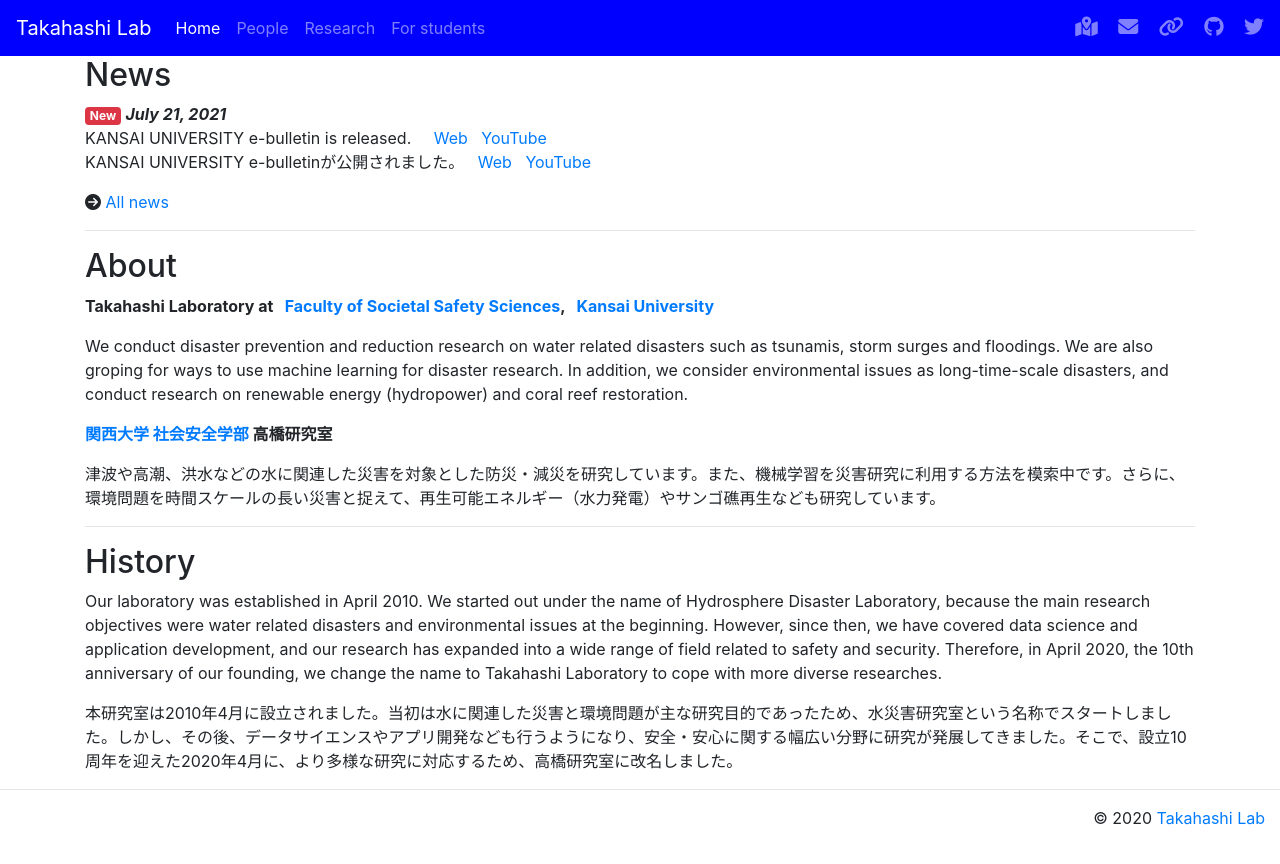
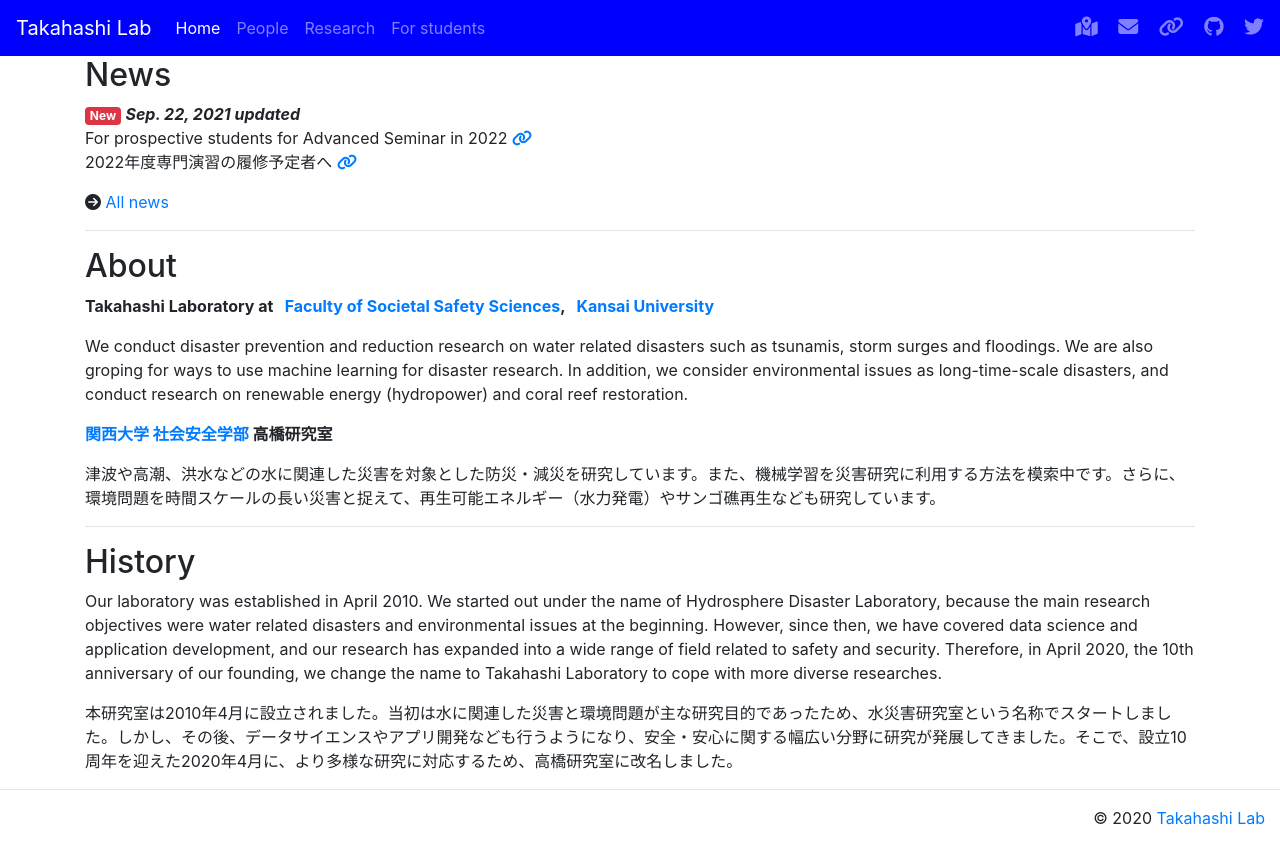
Before and after one commit to tkhslab/tkhslab.github.io, a Jekyll site: the page built from index.md, in a window 1280 px wide. Shown: the top 864 px of the page. Built offline with Jekyll 4.4.1, drawn with Linux system fonts in a browser that asks for light colours; nearby versions of some CDN libraries.

Commit message:
add announcement for b2

```diff
--- a/Gemfile
+++ b/Gemfile
@@ -6,3 +6,4 @@ git_source(:github) {|repo_name| "https://github.com/#{repo_name}" }
 
 # gem "rails"
 gem "jekyll"
+gem "jekyll"
--- a/index.md
+++ b/index.md
@@ -3,11 +3,11 @@ title: Home
 ---
 ## News
 <span class="badge badge-danger">New</span>
-***July 21, 2021***
-KANSAI UNIVERSITY e-bulletin is released. &nbsp; &nbsp;
-[Web](https://www.kansai-u.ac.jp/Kokusai/e-bulletin/archive/17.php) &nbsp; [YouTube](https://youtu.be/TsZuLbuwNag)
-KANSAI UNIVERSITY e-bulletinが公開されました。 &nbsp;
-[Web](https://www.kansai-u.ac.jp/Kokusai/e-bulletin/archive/17.php) &nbsp; [YouTube](https://youtu.be/TsZuLbuwNag)
+***Sep. 22, 2021 updated***
+For prospective students for Advanced Seminar in 2022
+<a href="/forstudents.html#2022年度の専門演習の履修予定者へ"><i class="fas fa-link"></i></a>
+2022年度専門演習の履修予定者へ
+<a href="/forstudents.html#2022年度の専門演習の履修予定者へ"><i class="fas fa-link"></i></a>
 
 <i class="fas fa-arrow-circle-right"></i>
 [All news](/allnews.html)
```
Also changed, not shown: allnews.md (+7 -0 lines), forstudents.md (+8 -6 lines).
